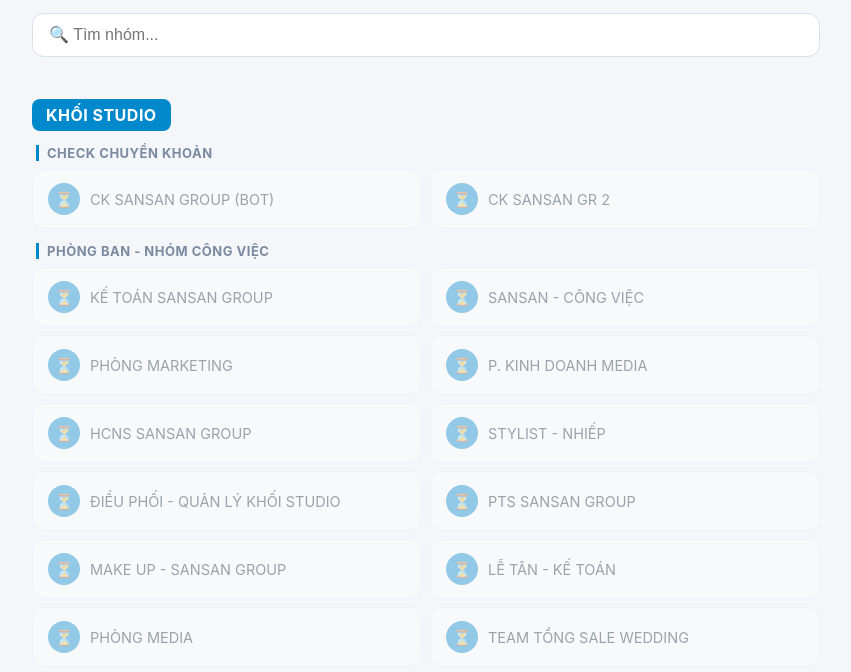
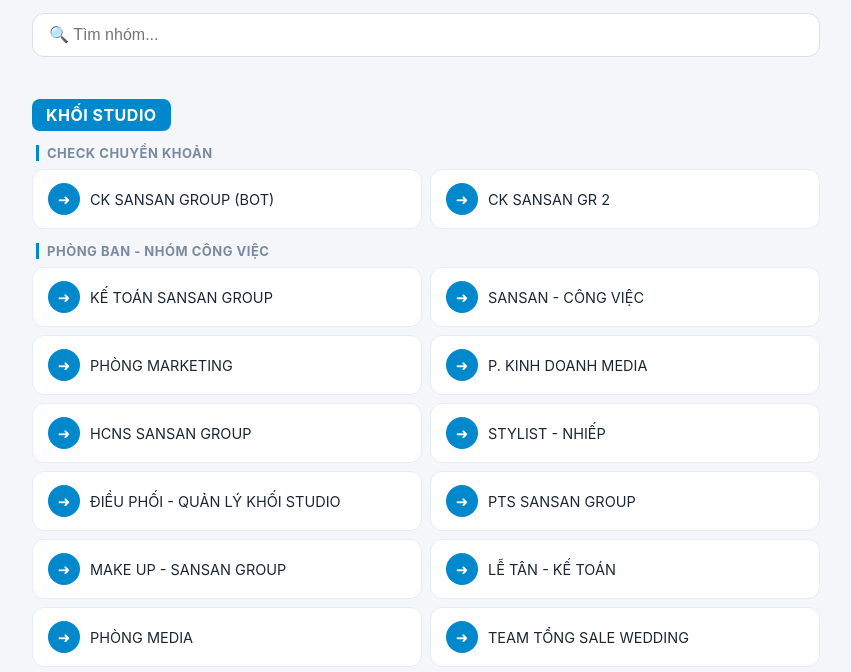
Before and after one commit to ayyastu999-crypto/cong-vao-nhom, a plain HTML site: page index.html in a window 1280 px wide. Shown: the part 104-776 px from the top of the page, without its empty margins (214-1065 px from the left). Drawn offline with Linux system fonts and the light colour scheme.

Commit message:
Dien 46 link moi vao website

```diff
--- a/index.html
+++ b/index.html
@@ -50,63 +50,61 @@
   <footer>SANSAN GROUP • Cổng tham gia nhóm nội bộ</footer>
 
 <script>
-// ====== DANH SÁCH NHÓM: khoi › muc › ten ======
-// Thay "#" bằng link mời thật (https://t.me/+xxxx). Để "#" thì nhóm hiện mờ.
 const NHOM = [
   // ===== KHỐI STUDIO =====
-  {khoi:"KHỐI STUDIO", muc:"Check chuyển khoản", ten:"CK SANSAN GROUP (BOT)", link:"#"},
-  {khoi:"KHỐI STUDIO", muc:"Check chuyển khoản", ten:"CK SANSAN GR 2", link:"#"},
+  {khoi:"KHỐI STUDIO", muc:"Check chuyển khoản", ten:"CK SANSAN GROUP (BOT)", link:"https://t.me/+T7JTjYnhnk1lNzFl"},
+  {khoi:"KHỐI STUDIO", muc:"Check chuyển khoản", ten:"CK SANSAN GR 2", link:"https://t.me/+J0D3Wkihhik1NjU1"},
 
-  {khoi:"KHỐI STUDIO", muc:"Phòng ban - Nhóm công việc", ten:"KẾ TOÁN SANSAN GROUP", link:"#"},
-  {khoi:"KHỐI STUDIO", muc:"Phòng ban - Nhóm công việc", ten:"SANSAN - CÔNG VIỆC", link:"#"},
-  {khoi:"KHỐI STUDIO", muc:"Phòng ban - Nhóm công việc", ten:"PHÒNG MARKETING", link:"#"},
-  {khoi:"KHỐI STUDIO", muc:"Phòng ban - Nhóm công việc", ten:"P. KINH DOANH MEDIA", link:"#"},
-  {khoi:"KHỐI STUDIO", muc:"Phòng ban - Nhóm công việc", ten:"HCNS SANSAN GROUP", link:"#"},
-  {khoi:"KHỐI STUDIO", muc:"Phòng ban - Nhóm công việc", ten:"STYLIST - NHIẾP", link:"#"},
-  {khoi:"KHỐI STUDIO", muc:"Phòng ban - Nhóm công việc", ten:"ĐIỀU PHỐI - QUẢN LÝ KHỐI STUDIO", link:"#"},
-  {khoi:"KHỐI STUDIO", muc:"Phòng ban - Nhóm công việc", ten:"PTS SANSAN GROUP", link:"#"},
-  {khoi:"KHỐI STUDIO", muc:"Phòng ban - Nhóm công việc", ten:"MAKE UP - SANSAN GROUP", link:"#"},
-  {khoi:"KHỐI STUDIO", muc:"Phòng ban - Nhóm công việc", ten:"LỄ TÂN - KẾ TOÁN", link:"#"},
-  {khoi:"KHỐI STUDIO", muc:"Phòng ban - Nhóm công việc", ten:"PHÒNG MEDIA", link:"#"},
-  {khoi:"KHỐI STUDIO", muc:"Phòng ban - Nhóm công việc", ten:"TEAM TỔNG SALE WEDDING", link:"#"},
-  {khoi:"KHỐI STUDIO", muc:"Phòng ban - Nhóm công việc", ten:"SALE ON WEDDING", link:"#"},
-  {khoi:"KHỐI STUDIO", muc:"Phòng ban - Nhóm công việc", ten:"TEAM SALE OFF WEDDING", link:"#"},
-  {khoi:"KHỐI STUDIO", muc:"Phòng ban - Nhóm công việc", ten:"SALE KỶ YẾU SÀI GÒN", link:"#"},
-  {khoi:"KHỐI STUDIO", muc:"Phòng ban - Nhóm công việc", ten:"SALE SANKID + SANSAN", link:"#"},
-  {khoi:"KHỐI STUDIO", muc:"Phòng ban - Nhóm công việc", ten:"THỰC TẬP SINH MKT", link:"#"},
-  {khoi:"KHỐI STUDIO", muc:"Phòng ban - Nhóm công việc", ten:"EDIT VIDEO", link:"#"},
-  {khoi:"KHỐI STUDIO", muc:"Phòng ban - Nhóm công việc", ten:"CHECK QUẢNG CÁO - MKT + SALE", link:"#"},
-  {khoi:"KHỐI STUDIO", muc:"Phòng ban - Nhóm công việc", ten:"Ý TƯỞNG CONCEPT 2026", link:"#"},
-  {khoi:"KHỐI STUDIO", muc:"Phòng ban - Nhóm công việc", ten:"SALE CHỐT ĐƠN / Ý TƯỞNG CC - SS BRIDAL", link:"#"},
-  {khoi:"KHỐI STUDIO", muc:"Phòng ban - Nhóm công việc", ten:"TỔNG TRỢ LÝ - ĐIỀU PHỐI - MỴ", link:"#"},
+  {khoi:"KHỐI STUDIO", muc:"Phòng ban - Nhóm công việc", ten:"KẾ TOÁN SANSAN GROUP", link:"https://t.me/+ZOv_onG8KCszN2Vl"},
+  {khoi:"KHỐI STUDIO", muc:"Phòng ban - Nhóm công việc", ten:"SANSAN - CÔNG VIỆC", link:"https://t.me/+75pnDnER1HJiMWI1"},
+  {khoi:"KHỐI STUDIO", muc:"Phòng ban - Nhóm công việc", ten:"PHÒNG MARKETING", link:"https://t.me/+X3im4BMt1QIxYjM1"},
+  {khoi:"KHỐI STUDIO", muc:"Phòng ban - Nhóm công việc", ten:"P. KINH DOANH MEDIA", link:"https://t.me/+d5Uz9qPa2JtkNmZl"},
+  {khoi:"KHỐI STUDIO", muc:"Phòng ban - Nhóm công việc", ten:"HCNS SANSAN GROUP", link:"https://t.me/+0NIr1hZpxOIyODNl"},
+  {khoi:"KHỐI STUDIO", muc:"Phòng ban - Nhóm công việc", ten:"STYLIST - NHIẾP", link:"https://t.me/+1MYNw6Im8E82MTM1"},
+  {khoi:"KHỐI STUDIO", muc:"Phòng ban - Nhóm công việc", ten:"ĐIỀU PHỐI - QUẢN LÝ KHỐI STUDIO", link:"https://t.me/+Rgal2U89weRlOWNl"},
+  {khoi:"KHỐI STUDIO", muc:"Phòng ban - Nhóm công việc", ten:"PTS SANSAN GROUP", link:"https://t.me/+sg7XczPjlmsyODg1"},
+  {khoi:"KHỐI STUDIO", muc:"Phòng ban - Nhóm công việc", ten:"MAKE UP - SANSAN GROUP", link:"https://t.me/+lc9jFnEmGYEyMDNl"},
+  {khoi:"KHỐI STUDIO", muc:"Phòng ban - Nhóm công việc", ten:"LỄ TÂN - KẾ TOÁN", link:"https://t.me/+5VzQaizs7U0wYThl"},
+  {khoi:"KHỐI STUDIO", muc:"Phòng ban - Nhóm công việc", ten:"PHÒNG MEDIA", link:"https://t.me/+WM3XoIB8JuliYjY1"},
+  {khoi:"KHỐI STUDIO", muc:"Phòng ban - Nhóm công việc", ten:"TEAM TỔNG SALE WEDDING", link:"https://t.me/+fKCNDh6fvwdkYzk1"},
+  {khoi:"KHỐI STUDIO", muc:"Phòng ban - Nhóm công việc", ten:"SALE ON WEDDING", link:"https://t.me/+FnCyoMQxkCU3Y2Y1"},
+  {khoi:"KHỐI STUDIO", muc:"Phòng ban - Nhóm công việc", ten:"TEAM SALE OFF WEDDING", link:"https://t.me/+gTQuBZYilAJiNTU9"},
+  {khoi:"KHỐI STUDIO", muc:"Phòng ban - Nhóm công việc", ten:"SALE KỶ YẾU SÀI GÒN", link:"https://t.me/+DEDxQ77p3204Mzk9"},
+  {khoi:"KHỐI STUDIO", muc:"Phòng ban - Nhóm công việc", ten:"SALE SANKID + SANSAN", link:"https://t.me/+YanpmDotfl4wZWI1"},
+  {khoi:"KHỐI STUDIO", muc:"Phòng ban - Nhóm công việc", ten:"THỰC TẬP SINH MKT", link:"https://t.me/+dAz4lxRCgCVmYTVl"},
+  {khoi:"KHỐI STUDIO", muc:"Phòng ban - Nhóm công việc", ten:"EDIT VIDEO", link:"https://t.me/+_hRx3YMTH65kMThl"},
+  {khoi:"KHỐI STUDIO", muc:"Phòng ban - Nhóm công việc", ten:"CHECK QUẢNG CÁO - MKT + SALE", link:"https://t.me/+G1mw1F-FaQFkM2M1"},
+  {khoi:"KHỐI STUDIO", muc:"Phòng ban - Nhóm công việc", ten:"Ý TƯỞNG CONCEPT 2026", link:"https://t.me/+veUcwFp5kE4yNGU1"},
+  {khoi:"KHỐI STUDIO", muc:"Phòng ban - Nhóm công việc", ten:"SALE CHỐT ĐƠN / Ý TƯỞNG CC - SS BRIDAL", link:"https://t.me/+NQ9ps2fPJzQ2YWU1"},
+  {khoi:"KHỐI STUDIO", muc:"Phòng ban - Nhóm công việc", ten:"TỔNG TRỢ LÝ - ĐIỀU PHỐI - MỴ", link:"https://t.me/+-izVXpnSnyFjM2I1"},
 
-  {khoi:"KHỐI STUDIO", muc:"Báo cáo - Checklist", ten:"BÁO CÁO ADS - SSG", link:"#"},
-  {khoi:"KHỐI STUDIO", muc:"Báo cáo - Checklist", ten:"ĐIỀU PHỐI - BÁO CÁO LEADER", link:"#"},
-  {khoi:"KHỐI STUDIO", muc:"Báo cáo - Checklist", ten:"EKIP - BÁO CÁO CHECKLIST", link:"#"},
-  {khoi:"KHỐI STUDIO", muc:"Báo cáo - Checklist", ten:"MKT - PTS - CSKH - LT - BÁO CÁO CHECKLIST", link:"#"},
-  {khoi:"KHỐI STUDIO", muc:"Báo cáo - Checklist", ten:"SALE - BÁO CÁO CHECKLIST", link:"#"},
-  {khoi:"KHỐI STUDIO", muc:"Báo cáo - Checklist", ten:"BC HÌNH ẢNH CHECKLIST - SANSAN GROUP", link:"#"},
-  {khoi:"KHỐI STUDIO", muc:"Báo cáo - Checklist", ten:"BÁO CÁO HĐ WEDDING-SANSAN", link:"#"},
-  {khoi:"KHỐI STUDIO", muc:"Báo cáo - Checklist", ten:"NỘP PHIẾU ĐÁNH GIÁ", link:"#"},
-  {khoi:"KHỐI STUDIO", muc:"Báo cáo - Checklist", ten:"THU CHI QUẦY - BÁO CÁO", link:"#"},
+  {khoi:"KHỐI STUDIO", muc:"Báo cáo - Checklist", ten:"BÁO CÁO ADS - SSG", link:"https://t.me/+0RuTuLFl39tkZmQ9"},
+  {khoi:"KHỐI STUDIO", muc:"Báo cáo - Checklist", ten:"ĐIỀU PHỐI - BÁO CÁO LEADER", link:"https://t.me/+PZ3iqy4AztBmYWU1"},
+  {khoi:"KHỐI STUDIO", muc:"Báo cáo - Checklist", ten:"EKIP - BÁO CÁO CHECKLIST", link:"https://t.me/+wip4Q2z62ws1MTY1"},
+  {khoi:"KHỐI STUDIO", muc:"Báo cáo - Checklist", ten:"MKT - PTS - CSKH - LT - BÁO CÁO CHECKLIST", link:"https://t.me/+G_TKaN5W3kVlM2U1"},
+  {khoi:"KHỐI STUDIO", muc:"Báo cáo - Checklist", ten:"SALE - BÁO CÁO CHECKLIST", link:"https://t.me/+hx_7qIQzCB03Zjll"},
+  {khoi:"KHỐI STUDIO", muc:"Báo cáo - Checklist", ten:"BC HÌNH ẢNH CHECKLIST - SANSAN GROUP", link:"https://t.me/+0JzSh-vc8a40YTRl"},
+  {khoi:"KHỐI STUDIO", muc:"Báo cáo - Checklist", ten:"BÁO CÁO HĐ WEDDING-SANSAN", link:"https://t.me/+EycVdTiiPwgzOTNl"},
+  {khoi:"KHỐI STUDIO", muc:"Báo cáo - Checklist", ten:"NỘP PHIẾU ĐÁNH GIÁ", link:"https://t.me/+IVMpZAMzVWQwMzY1"},
+  {khoi:"KHỐI STUDIO", muc:"Báo cáo - Checklist", ten:"THU CHI QUẦY - BÁO CÁO", link:"https://t.me/+Ain5OcLA7yNjNWU1"},
 
-  {khoi:"KHỐI STUDIO", muc:"Nguyên liệu MKT", ten:"NGUYÊN LIỆU SANKID - SANSAN", link:"#"},
-  {khoi:"KHỐI STUDIO", muc:"Nguyên liệu MKT", ten:"NGUYÊN LIỆU WEDDING", link:"#"},
-  {khoi:"KHỐI STUDIO", muc:"Nguyên liệu MKT", ten:"NGUYÊN LIỆU KỶ YẾU", link:"#"},
+  {khoi:"KHỐI STUDIO", muc:"Nguyên liệu MKT", ten:"NGUYÊN LIỆU SANKID - SANSAN", link:"https://t.me/+yQ7M1o18S6VlMmVl"},
+  {khoi:"KHỐI STUDIO", muc:"Nguyên liệu MKT", ten:"NGUYÊN LIỆU WEDDING", link:"https://t.me/+GikRB0JMS_05ZDU1"},
+  {khoi:"KHỐI STUDIO", muc:"Nguyên liệu MKT", ten:"NGUYÊN LIỆU KỶ YẾU", link:"https://t.me/+FESB1BkCYto0NzZl"},
 
   // ===== KHỐI ACADEMY =====
-  {khoi:"KHỐI ACADEMY", muc:"", ten:"IT - SANSAN ACADEMY", link:"#"},
-  {khoi:"KHỐI ACADEMY", muc:"", ten:"TRỢ LÝ ACADEMY", link:"#"},
-  {khoi:"KHỐI ACADEMY", muc:"", ten:"MARKETING - ACADEMY", link:"#"},
-  {khoi:"KHỐI ACADEMY", muc:"", ten:"Sống với Tiktok - Fb - Youtube - Biên tập", link:"#"},
-  {khoi:"KHỐI ACADEMY", muc:"", ten:"Noti Điền Form Academy", link:"#"},
-  {khoi:"KHỐI ACADEMY", muc:"", ten:"Thu Academy", link:"#"},
-  {khoi:"KHỐI ACADEMY", muc:"", ten:"Chi Academy", link:"#"},
+  {khoi:"KHỐI ACADEMY", muc:"", ten:"IT - SANSAN ACADEMY", link:"https://t.me/+ca3qpgaCigZmYmM1"},
+  {khoi:"KHỐI ACADEMY", muc:"", ten:"TRỢ LÝ ACADEMY", link:"https://t.me/+2S8DOZiN82FkNTll"},
+  {khoi:"KHỐI ACADEMY", muc:"", ten:"MARKETING - ACADEMY", link:"https://t.me/+oYKigTdUcOFkYTg1"},
+  {khoi:"KHỐI ACADEMY", muc:"", ten:"Sống với Tiktok - Fb - Youtube - Biên tập", link:"https://t.me/+sIInZ8U1Ok01MWVl"},
+  {khoi:"KHỐI ACADEMY", muc:"", ten:"Noti Điền Form Academy", link:"https://t.me/+UpfCdyjKfUM4YWQ1"},
+  {khoi:"KHỐI ACADEMY", muc:"", ten:"Thu Academy", link:"https://t.me/+Er23nOM8Zes0NDg1"},
+  {khoi:"KHỐI ACADEMY", muc:"", ten:"Chi Academy", link:"https://t.me/+Id_osk24oU44YzA9"},
 
   // ===== KHỐI TMĐT =====
-  {khoi:"KHỐI TMĐT", muc:"", ten:"Kế toán SANJOLI", link:"#"},
-  {khoi:"KHỐI TMĐT", muc:"", ten:"TỔNG THÔNG BÁO - SANJOLI", link:"#"},
-  {khoi:"KHỐI TMĐT", muc:"", ten:"GROUP KHO SANJOLI", link:"#"},
+  {khoi:"KHỐI TMĐT", muc:"", ten:"Kế toán SANJOLI", link:"https://t.me/+Uvats9TYUUY2OGM1"},
+  {khoi:"KHỐI TMĐT", muc:"", ten:"TỔNG THÔNG BÁO - SANJOLI", link:"https://t.me/+1Dqe4x3WQLZmZjll"},
+  {khoi:"KHỐI TMĐT", muc:"", ten:"GROUP KHO SANJOLI", link:"https://t.me/+feQ2ewxGPIsxYmY9"},
 ];
 
 function render(loc="") {
```
